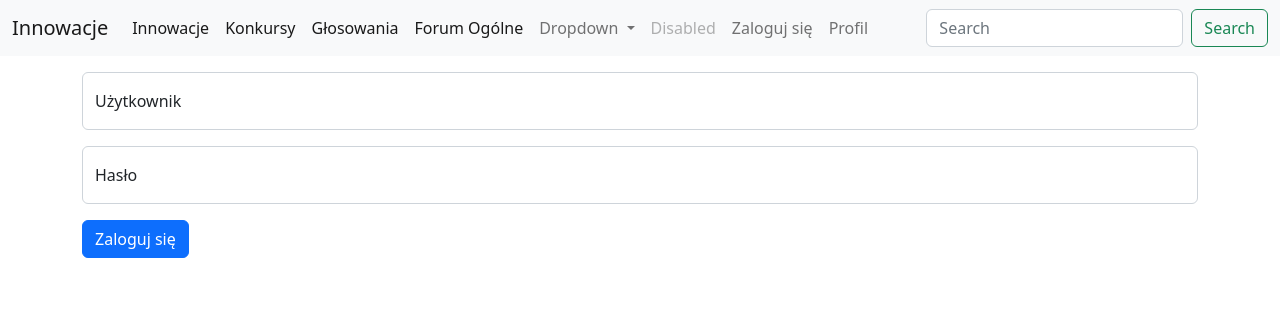
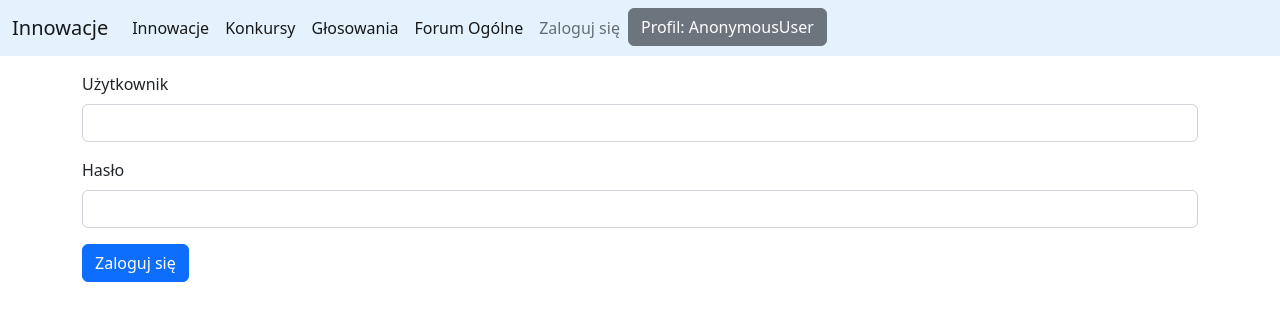
Before and after one commit to nadrian4/APSI-Ideas, a Django app: page /auth/login in a window 1280 px wide. Shown: the top 321 px of the page. Run offline with Django 4.2, Linux system fonts and the light colour scheme.

Commit message:
poprawki wyglądu

```diff
--- a/app/apsi_app/templates/apsi_app/base.html
+++ b/app/apsi_app/templates/apsi_app/base.html
@@ -6,11 +6,10 @@
         <meta name="viewport" content="width=device-width, initial-scale=1">
         <title>Innowacje</title>
         <link href="https://cdn.jsdelivr.net/npm/bootstrap@5.2.2/dist/css/bootstrap.min.css" rel="stylesheet" integrity="sha384-Zenh87qX5JnK2Jl0vWa8Ck2rdkQ2Bzep5IDxbcnCeuOxjzrPF/et3URy9Bv1WTRi" crossorigin="anonymous">
-        <!-- <link rel="icon" type="image/png" sizes="16x16" href="{% static "apsi_app/favicon.png" %}"> -->
     </head>
 
     <body>
-      <nav class="navbar navbar-expand-lg bg-light sticky-top mb-3">
+      <nav class="navbar navbar-expand-lg sticky-top mb-3" style="background-color: #e3f2fd;">
         <div class="container-fluid">
           <a class="navbar-brand" href="{% url 'index' %}">Innowacje</a>
           <button class="navbar-toggler" type="button" data-bs-toggle="collapse" data-bs-target="#navbarSupportedContent" aria-controls="navbarSupportedContent" aria-expanded="false" aria-label="Toggle navigation">
@@ -30,31 +29,13 @@
               <li class="nav-item">
                 <a class="nav-link active" href="{% url 'forum' %}">Forum Ogólne</a>
               </li>
-              <li class="nav-item dropdown">
-                <a class="nav-link dropdown-toggle" href="#" role="button" data-bs-toggle="dropdown" aria-expanded="false">
-                  Dropdown
-                </a>
-                <ul class="dropdown-menu">
-                  <li><a class="dropdown-item" href="#">Action</a></li>
-                  <li><a class="dropdown-item" href="#">Another action</a></li>
-                  <li><hr class="dropdown-divider"></li>
-                  <li><a class="dropdown-item" href="#">Something else here</a></li>
-                </ul>
-              </li>
-              <li class="nav-item">
-                <a class="nav-link disabled">Disabled</a>
-              </li>
               <li class="nav-item">
                 <a class="nav-link" href="{% url 'login' %}">Zaloguj się</a>
               </li>
               <li class="nav-item">
-                <a class="nav-link" href="{% url 'profile' %}">Profil</a>
+                <a class="btn btn-secondary" href="{% url 'profile' %}" role="button">Profil: {{ request.user }}</a>
               </li>
             </ul>
-            <form class="d-flex" role="search">
-              <input class="form-control me-2" type="search" placeholder="Search" aria-label="Search">
-              <button class="btn btn-outline-success" type="submit">Search</button>
-            </form>
           </div>
         </div>
       </nav>
--- a/app/apsi_auth/templates/apsi_auth/login.html
+++ b/app/apsi_auth/templates/apsi_auth/login.html
@@ -1,34 +1,22 @@
 {% extends "apsi_app/base.html" %}
 {% block content %}
 
-<!-- <form method="POST" class="mt-3" style="max-width: 500px;">
+
+<form method="POST">
     {% csrf_token %}
 
     <div class="mb-3">
         <label for="uzytkownik" class="form-label">Użytkownik</label>
-        <input type="text" class="form-control" id="uzytkownik" name="uzytkownik">
+        <input type="text" class="form-control" id="uzytkownik" name="{{ login_form.uzytkownik.name }}">
     </div>
+
     <div class="mb-3">
         <label for="haslo" class="form-label">Hasło</label>
-        <input type="password" class="form-control" id="haslo" name="haslo">
+        <input type="password" class="form-control" id="haslo" name="{{ login_form.haslo.name }}">
     </div>
+
     <button type="submit" class="btn btn-primary">Zaloguj się</button>
-</form> -->
 
-<form method="POST">
-    {% csrf_token %}
-
-    <div class="form-floating mb-3">
-        <input type="text" class="form-control" id="floatingInput" name="{{ login_form.uzytkownik.name }}" placeholder="name@example.com">
-        <label for="floatingInput">Użytkownik</label>
-    </div>
-    <div class="form-floating mb-3">
-        <input type="password" class="form-control" id="floatingPassword" name="{{ login_form.haslo.name }}" placeholder="Password">
-        <label for="floatingPassword">Hasło</label>
-    </div>
-    <div class="form-floating">
-        <button type="submit" class="btn btn-primary">Zaloguj się</button>
-    </div>
 </form>
 
 {% endblock content %}
```
Also changed, not shown: app/apsi_app/models.py (+8 -0 lines), app/apsi_app/templates/apsi_app/index.html (+2 -6 lines), app/apsi_app/templates/apsi_app/komentarze.html (+10 -48 lines), app/apsi_app/templates/apsi_app/profile.html (+11 -9 lines), app/apsi_auth/views.py (+0 -13 lines).
